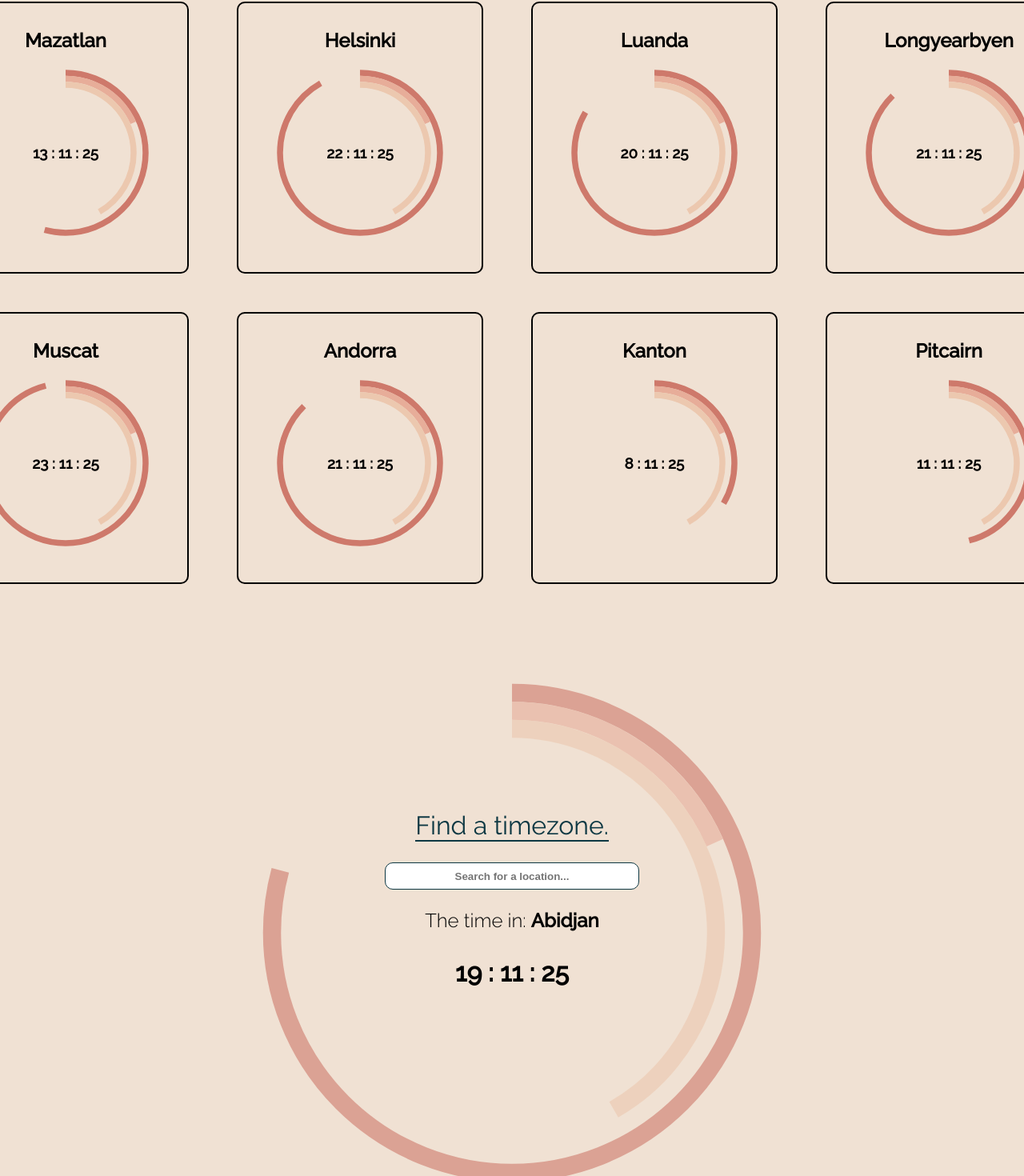
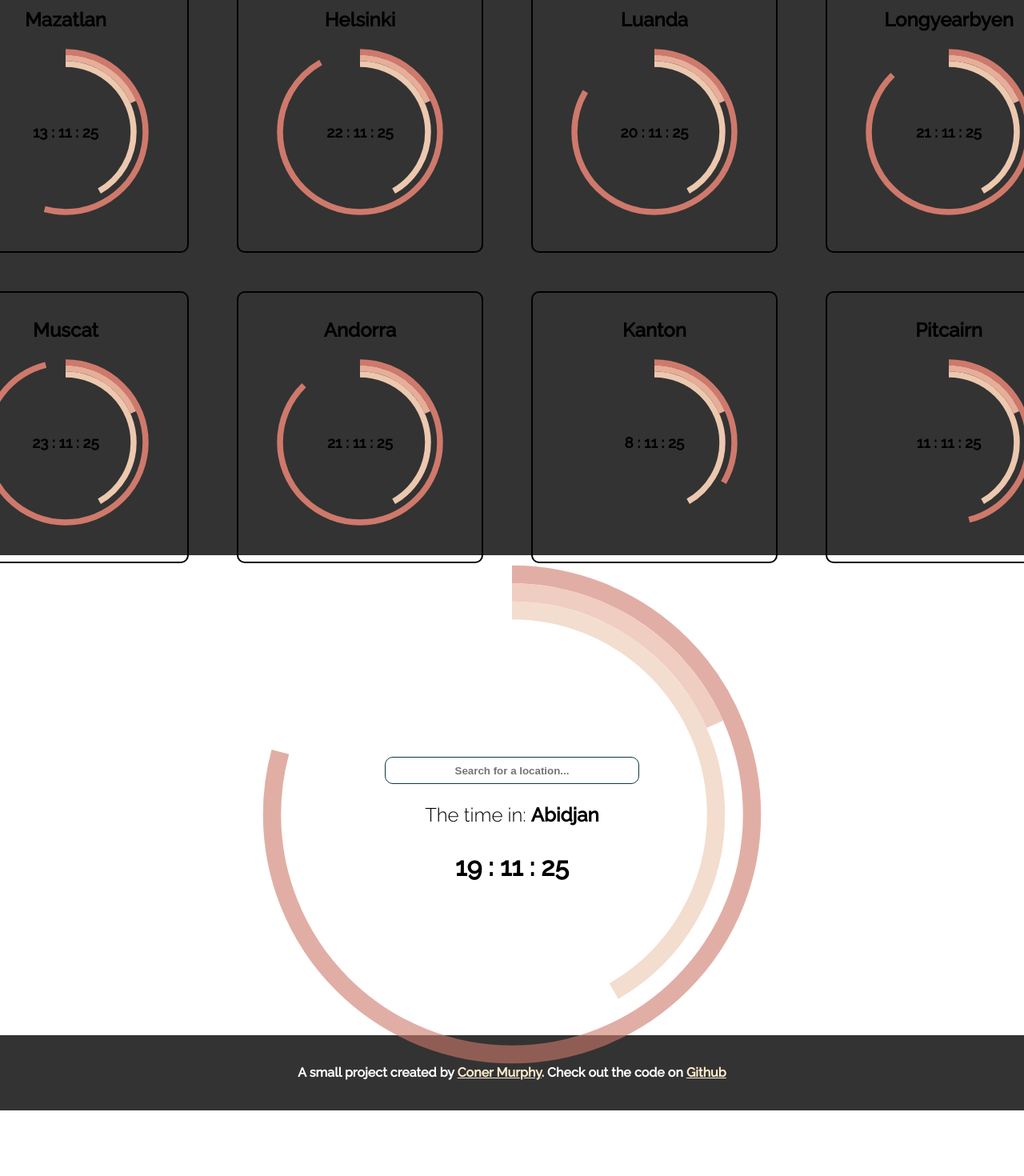
Before and after one commit to conermurphy/SVG-World-Clocks, a React (Create React App) app: page / in a window 1280 px wide. Shown: the part 954-2424 px from the top of the page at 80% size. After the commit the page ends 2347 px from the top, so only its background shows below. Built offline with nearby package versions, Linux system fonts and the light colour scheme.

Commit message:
Added mouse svg and footer

```diff
--- a/src/components/App.js
+++ b/src/components/App.js
@@ -31,11 +31,11 @@ class App extends React.Component {
   render() {
     return (
       <div className={appStyles.pageContainer}>
-      <div className={appStyles.localClockContainer}>
+        <div className={appStyles.localClockContainer}>
             <HomeClock/>
         </div>
         <main className={appStyles.mainContainer}>
-          <div className={appStyles.worldClocks}>
+          <div id='worldClocks' className={appStyles.worldClocks}>
             <h2>Times from around the world.</h2>
             <div className={appStyles.preClocksContainers}>
                 <Clock number = {this.randomNum()} />
@@ -55,7 +55,7 @@ class App extends React.Component {
           </div>
         </main>
         <footer className={appStyles.footer}>
-
+            <h4>A small project created by <a href="https://conermurphy.com">Coner Murphy</a>. Check out the code on <a href="https://github.com/conermurphy/SVG-World-Clocks">Github</a></h4>
         </footer>
       </div>
       );
--- a/src/components/HomeClock.js
+++ b/src/components/HomeClock.js
@@ -37,6 +37,14 @@ class HomeClock extends React.Component {
                 <header className={homeClockStyles.pageHeader}>
                     <h1>World Clocks</h1>
                     <h3 style={{fontSize:`2rem`}}><strong>{ hour } : { minute } : { second }</strong></h3>
+                    {/* Base code used for mouse scroll animation @ https://codepen.io/MichaelVanDenBerg/pen/POaPNe */}
+
+                        <svg className={homeClockStyles.mouseScrollAnimation} width="40px" height="100%" viewBox="0 0 247 390" version="1.1" xmlns="http://www.w3.org/2000/svg" xmlns="http://www.w3.org/1999/xlink" style={{fillRule: `evenodd`, clipRule: `evenodd`, strokeLinecap: `round`, strokeLineJoin: `round`, strokeMiterlimit: `1.5`, position: `absolute`, top: `12.5vh`, zIndex: `2`}}>
+                            <a href="/#worldClocks">
+                                <path className={homeClockStyles.wheel} d="M123.359,79.775l0,72.843" style={{fill: `none`, stroke:`#000`, strokeWidth: `20px`, zIndex: `inherit`}}/>
+                                <path className={homeClockStyles.mouse} d="M236.717,123.359c0,-62.565 -50.794,-113.359 -113.358,-113.359c-62.565,0 -113.359,50.794 -113.359,113.359l0,143.237c0,62.565 50.794,113.359 113.359,113.359c62.564,0 113.358,-50.794 113.358,-113.359l0,-143.237Z" style={{fill: `transparent`, stroke:`#000`, strokeWidth: `20px`, zIndex: `inherit`}}/>
+                            </a>
+                        </svg>
                 </header>
 
                 <div className={homeClockStyles.homeSVGContainer}>
--- a/src/components/styles/SVGCircleStyles.module.css
+++ b/src/components/styles/SVGCircleStyles.module.css
@@ -11,6 +11,7 @@
     opacity: 0.6;
     width: 1000px;
     height: 1000px;
+    z-index: inherit;
 }
 
 .choiceHourCircleSvg, .choiceMinuteCircleSvg, .choiceSecondCircleSvg {
--- a/src/components/styles/appStyles.module.css
+++ b/src/components/styles/appStyles.module.css
@@ -10,9 +10,9 @@ h2  {
     font-family: "Raleway";
     font-weight: 400;
     font-size: 2rem;
-    color: #0d3843;
+    color: #ffffff;
     width: max-content;
-    border-bottom: 2px solid #0d3843;
+    border-bottom: 2px solid #ffffff;
 }
 
 p   {
@@ -28,7 +28,7 @@ p   {
 }
 
 .mainContainer  {
-    margin: 0 5rem;
+    margin: 0rem;
 }
 
 .pageHeader {
@@ -63,8 +63,10 @@ main > h2   {
 .worldClocks {
     display: flex;
     align-items: center;
+    justify-content: center;
     flex-direction: column;
-    padding-bottom: 3rem;
+    height: 100vh;
+    background-color: #333333;
 }
 
 .choiceSection  {
@@ -73,6 +75,17 @@ main > h2   {
     align-items: center;
     height: 75vh;
     justify-content: center;
-    padding: 2rem;
     position: relative;
 }
+
+.footer {
+    text-align: center;
+    background-color: #333333;
+    color: white;
+    padding: 1rem;
+}
+
+.footer > h4 > a {
+    text-decoration: underline;
+    color: blanchedalmond;
+}
--- a/src/components/styles/choiceClockStyles.module.css
+++ b/src/components/styles/choiceClockStyles.module.css
@@ -13,6 +13,6 @@
     align-items: center;
     justify-content: center;
     position: relative;
-    bottom: 12.5vh;
+    bottom: 14.5vh;
     z-index: 1;
 }
--- a/src/components/styles/homeClockStyles.module.css
+++ b/src/components/styles/homeClockStyles.module.css
@@ -1,9 +1,24 @@
+/* Base styling used for mouse scroll animation @ https://codepen.io/MichaelVanDenBerg/pen/POaPNe */
+@keyframes scroll {
+	0% {
+		transform: translateY(0);
+	}
+	30% {
+		transform: translateY(60px);
+	}
+}
+
+svg .wheel {
+	animation: scroll ease 2s infinite;
+}
+
 .homeSVGContainer   {
     display: flex;
     align-items: center;
     justify-content: center;
     position: relative;
     bottom: 9.5vh;
+    z-index: 1;
 }
 
 .pageHeader {
--- a/src/index.css
+++ b/src/index.css
@@ -6,6 +6,6 @@ body {
   font-weight: "light";
   -webkit-font-smoothing: antialiased;
   -moz-osx-font-smoothing: grayscale;
-  background-color: #f0e1d3;
+  background-color: #ffffff;
 
 }
```
